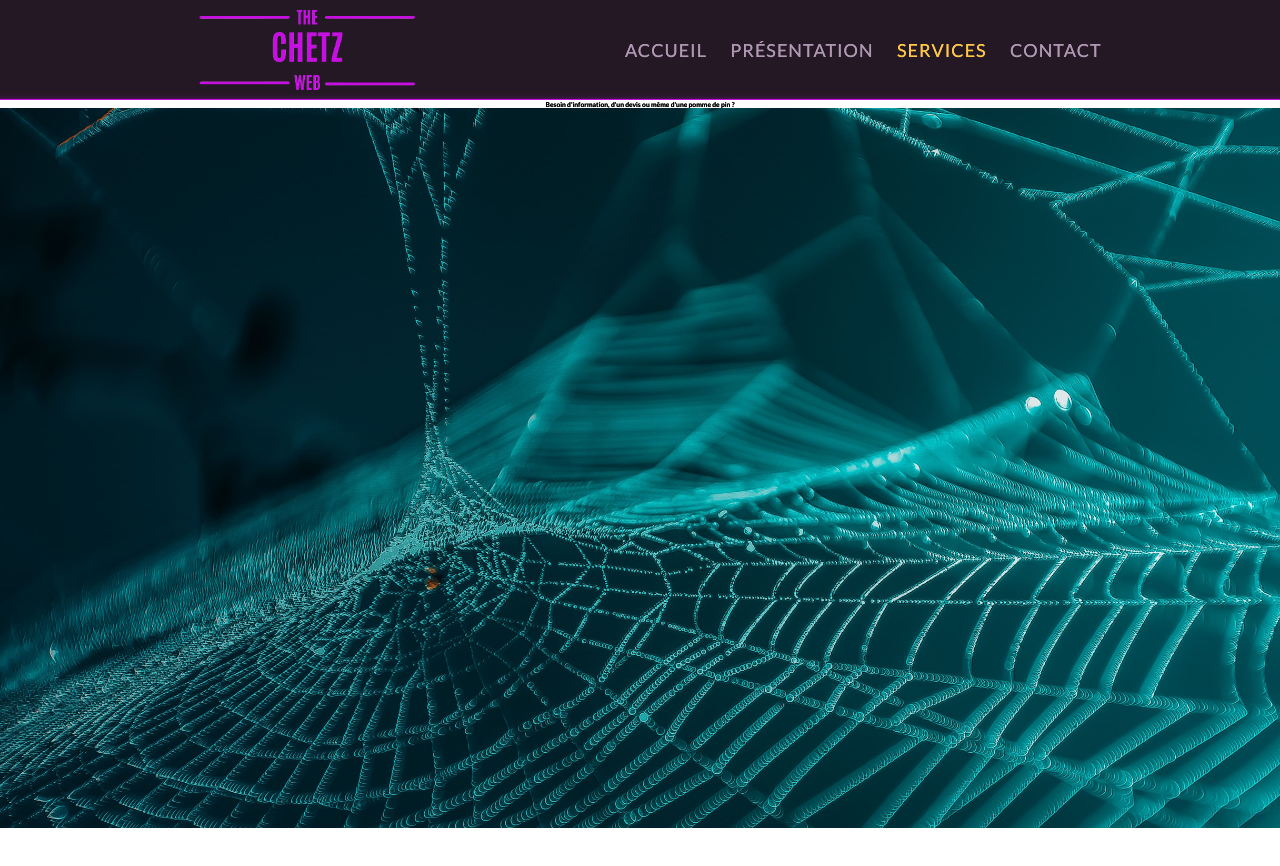
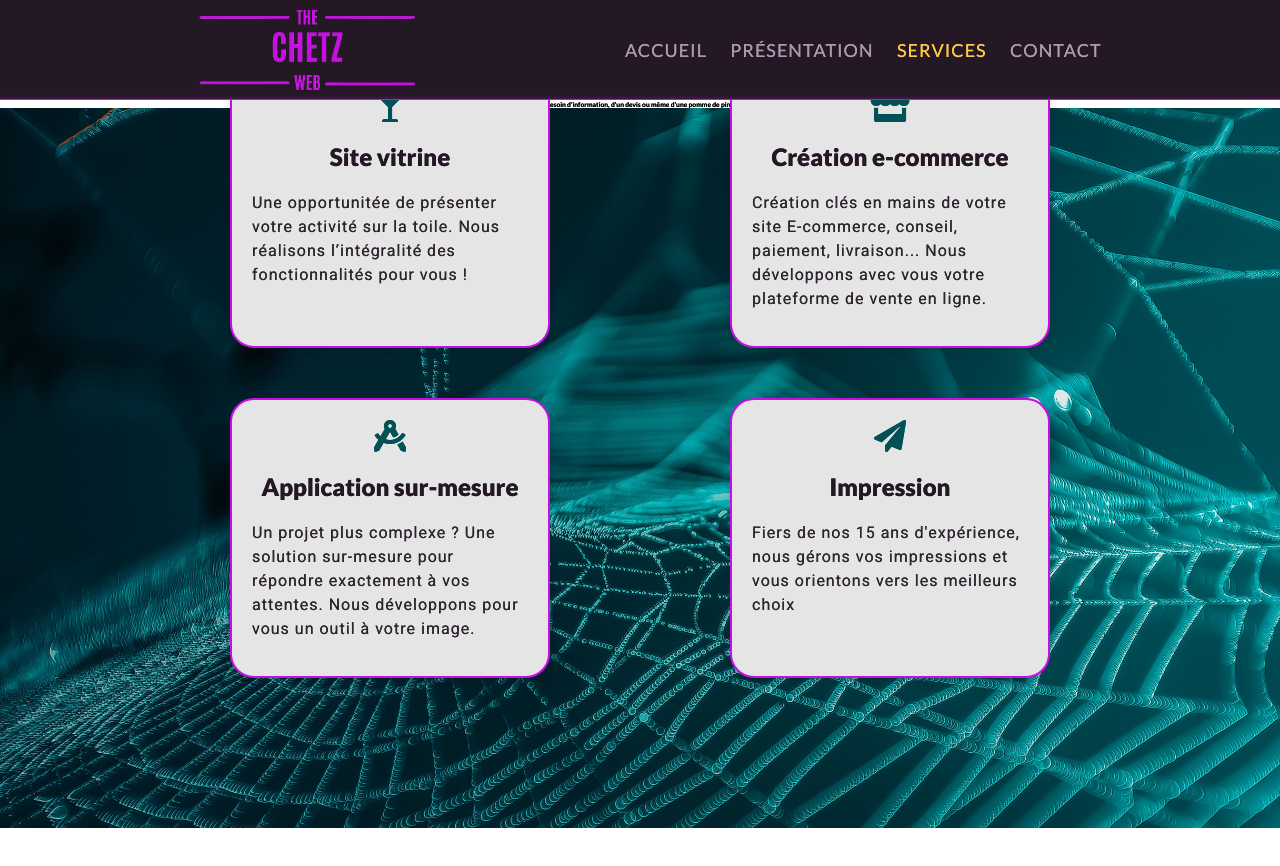
Before and after one commit to lolonai/chetz-web, a React (Create React App) app: page /services in a window 1280 px wide. Shown: the top 866 px of the page. Before the commit the page ends 828 px from the top, so only its background shows below. Built offline with nearby package versions, Linux system fonts and the light colour scheme.

Commit message:
page services style

```diff
--- a/package.json
+++ b/package.json
@@ -19,7 +19,7 @@
     "scrollreveal": "^4.0.6"
   },
   "scripts": {
-    "start": "node server",
+    "start": "react-scripts start",
     "start:dev": "react-scripts start",
     "build": "react-scripts build",
     "test": "react-scripts test",
--- a/src/Components/Services.js
+++ b/src/Components/Services.js
@@ -1,7 +1,11 @@
-import React from "react";
+import React, { useEffect } from "react";
 import ServicesCards from "../Containers/Services_cards";
+import AnimationScroll from "../Custom/scrollReveal";
 
 export default function Services() {
+  useEffect(() => {
+    AnimationScroll();
+  }, []);
   return (
     <div className="services-container">
       <h6>Besoin d'information, d'un devis ou même d'une pomme de pin ?</h6>
--- a/src/Containers/Services_cards.js
+++ b/src/Containers/Services_cards.js
@@ -1,11 +1,14 @@
 import React from "react";
+import { NavLink, withRouter } from "react-router-dom";
 
-export default function ServicesCards() {
+function ServicesCards() {
   return (
     <div className="cards-container">
       <div className="services-cards">
+        <NavLink exact to="/services">
           <div className="services-card slide-up-interval load-hidden">
             <div className="services-card-title">
+              <i class="fas fa-glass-martini-alt"></i>
               <h6>Site vitrine</h6>
             </div>
             <div className="services-card-content">
@@ -15,20 +18,26 @@ export default function ServicesCards() {
               </p>
             </div>
           </div>
+        </NavLink>
+        <NavLink exact to="/services">
           <div className="services-card slide-up-interval load-hidden">
             <div className="services-card-title">
+              <i class="fas fa-store"></i>
               <h6>Création e-commerce</h6>
             </div>
             <div className="services-card-content">
               <p>
                 Création clés en mains de votre site E-commerce, conseil,
-              paiement, livraison... Nous développons avec vous votre plateforme
-              de vente en ligne.
+                paiement, livraison... Nous développons avec vous votre
+                plateforme de vente en ligne.
               </p>
             </div>
           </div>
+        </NavLink>
+        <NavLink exact to="/services">
           <div className="services-card slide-up-interval load-hidden">
             <div className="services-card-title">
+              <i class="fas fa-drafting-compass"></i>
               <h6>Application sur-mesure</h6>
             </div>
             <div className="services-card-content">
@@ -39,8 +48,11 @@ export default function ServicesCards() {
               </p>
             </div>
           </div>
+        </NavLink>
+        <NavLink exact to="/services">
           <div className="services-card slide-up-interval load-hidden">
             <div className="services-card-title">
+              <i class="fas fa-paper-plane"></i>
               <h6>Impression</h6>
             </div>
             <div className="services-card-content">
@@ -50,7 +62,10 @@ export default function ServicesCards() {
               </p>
             </div>
           </div>
+        </NavLink>
       </div>
     </div>
   );
 }
+
+export default withRouter(ServicesCards);
--- a/src/Styles/component/Custom/_colors.scss
+++ b/src/Styles/component/Custom/_colors.scss
@@ -3,7 +3,7 @@ $pink: rgba(199, 15, 228, 1);
 $alert: rgb(204, 23, 23);
 $orange: rgba(255, 143, 78, 1);
 $gold: rgba(255, 201, 72, 1);
-$green: rgba(0, 172, 149, 1);
+$green: #005257;
 $blue: rgba(0, 146, 255, 1);
 $gray: rgba(181, 167, 182, 1);
 $mid-dark: rgba(47, 37, 48, 1);
--- a/src/Styles/component/Services.scss
+++ b/src/Styles/component/Services.scss
@@ -1,13 +1,16 @@
+// page services cards =>
 .services-container {
   position: absolute;
+  top: 10rem;
   overflow: hidden;
   display: flex;
   flex-direction: column;
   align-items: center;
-  top: 10rem;
-  overflow: hidden;
   width: 100%;
+  height: 100vh;
 }
+
+// bloc de services cards =>
 .cards-container {
   display: flex;
   justify-content: center;
@@ -22,8 +25,21 @@
     grid-gap: 1rem 14rem;
     margin: -6rem 0;
     height: 0;
-    & .services-card:nth-child(-n + 2) {
-      border-color: $gold;
+
+    .services-card:hover {
+      border: 2px solid $dark;
+      background-color: $green;
+      box-shadow: 0 0 5px $dark, 0 0 25px $dark;
+      .services-card-title {
+        i {
+          color: #e5e5e5;
+        }
+      }
+      .services-card-content {
+        p {
+          color: #e5e5e5;
+        }
+      }
     }
     .services-card {
       background-color: #e5e5e5;
@@ -34,14 +50,24 @@
       width: 32rem;
       height: 28rem;
       box-shadow: rgba(35, 24, 36, 0.1) 0px 3px 5px 2px;
+      transition: 0.5s ease;
       .services-card-title {
+        display: flex;
+        flex-direction: column;
+        align-items: center;
         h6 {
           font-size: 2.4rem;
           font-weight: 800;
-          letter-spacing: 0.1rem;
-          margin: 0 0 4rem;
           color: $dark;
           text-align: center;
+          margin: 0 0 2rem;
+          transition: 0.5s ease;
+        }
+        i {
+          font-size: 3.2rem;
+          color: $green;
+          margin: 0 0 2rem;
+          transition: 0.5s ease;
         }
       }
       .services-card-content {
@@ -51,6 +77,7 @@
           font-family: Heebo, sans-serif;
           color: $mid-dark;
           text-align: left;
+          transition: 0.5s ease;
         }
       }
     }
```
Lines whose indentation alone changed are shown as unchanged.
